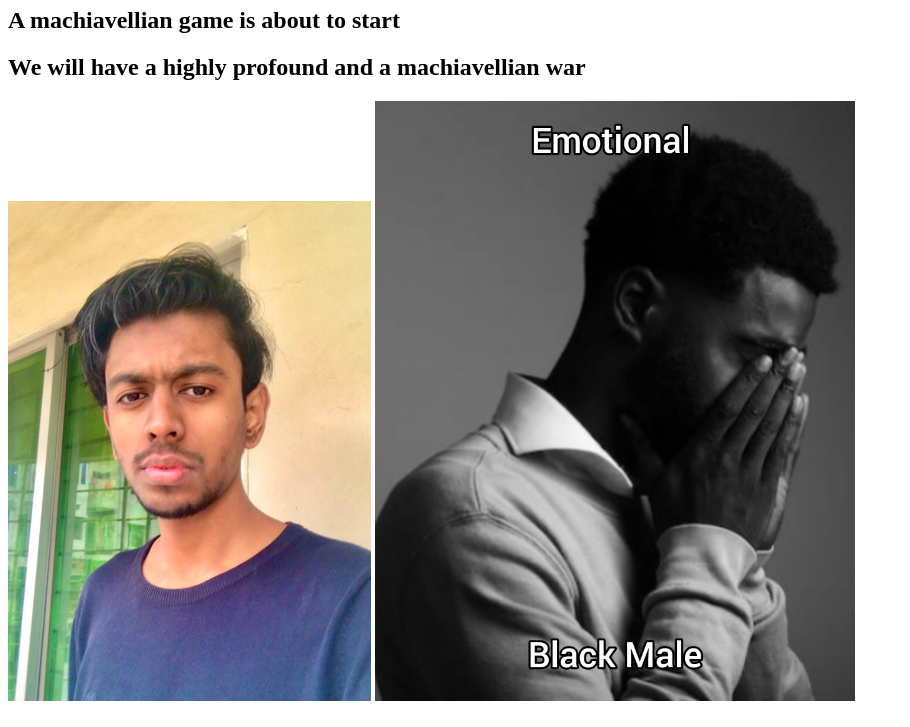
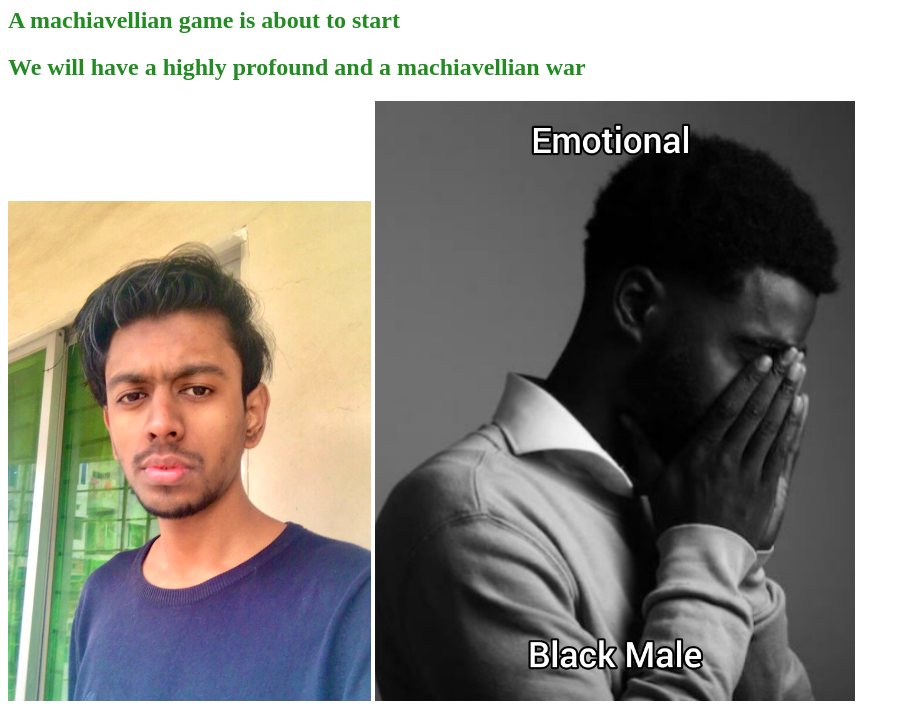
Before and after one commit to AbedFasir/my-first-repo, a plain HTML site: page index.html in a window 1280 px wide. Shown: the part 73-800 px from the top of the page, without its empty margins (0-910 px from the left). Drawn offline with Linux system fonts and the light colour scheme.

Commit message:
added styles

```diff
--- a/style.css
+++ b/style.css
@@ -6,3 +6,7 @@ p {
 h1 {
    color: blue;
 }
+
+h2 {
+   color: forestgreen;
+}
```
